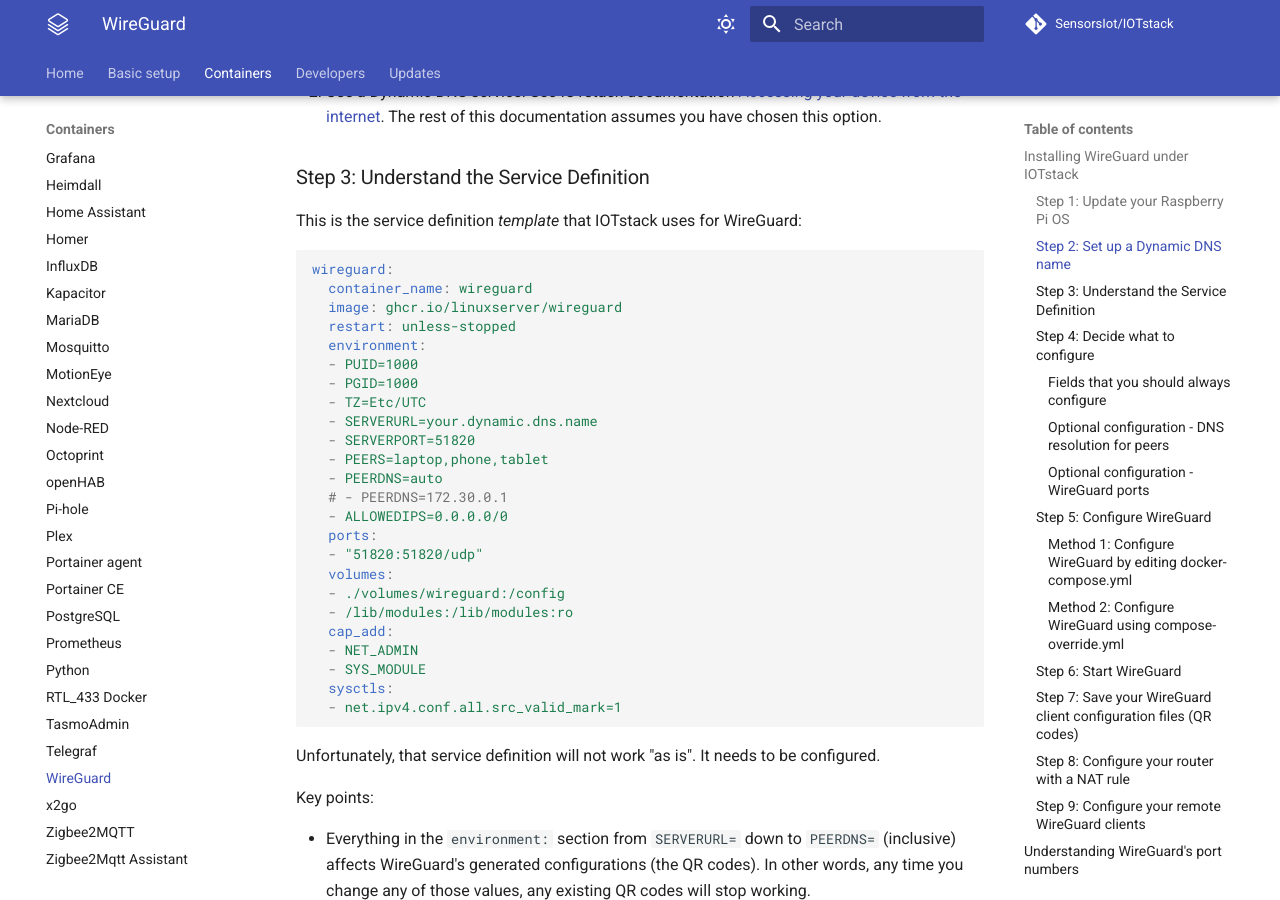
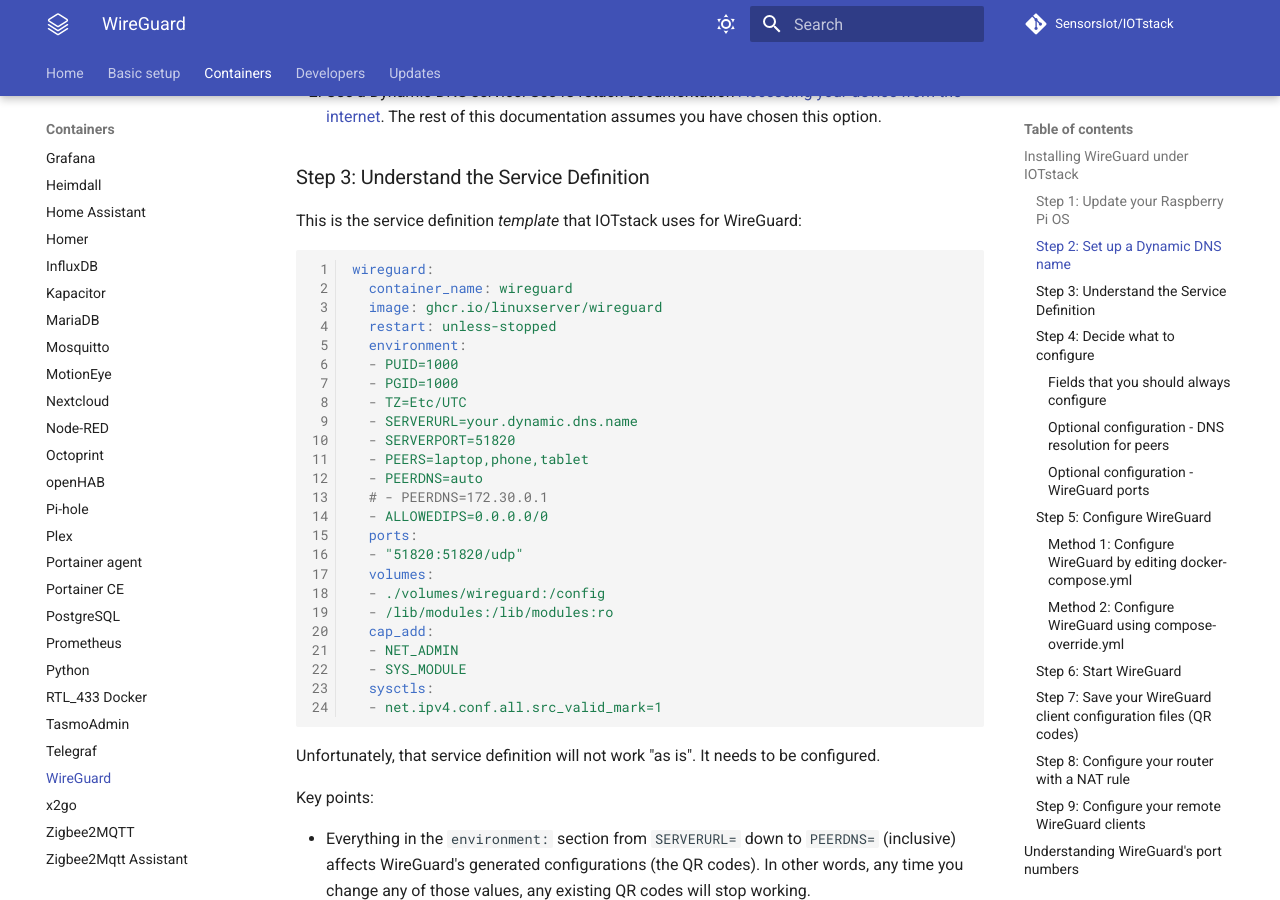
Before and after one commit to gcgarner/IOTstack, an MkDocs documentation site: the page built from docs/Containers/WireGuard.md, in a window 1280 px wide and 900 px high, scrolled down 1130 px. Built offline with MkDocs 1.6.1 and Material for MkDocs 9.7.7, drawn with Linux system fonts in a browser that asks for light colours; comment, search, counter and statistics services are not loaded.

Commit message:
change bash codefence to console, opportunistic yml fences
Signed-off-by: Phill Kelley <34226495+Paraphraser@users.noreply.github.com>

````diff
--- a/docs/Containers/WireGuard.md
+++ b/docs/Containers/WireGuard.md
@@ -35,7 +35,7 @@
 
 This is the service definition *template* that IOTstack uses for WireGuard:
 
-```yml
+``` { .yaml linenums="1" }
 wireguard:
   container_name: wireguard
   image: ghcr.io/linuxserver/wireguard
@@ -237,13 +237,13 @@
 
 1. Use your favourite text editor to create (or open) the override file. The file is expected to be at the path:
 
-	```bash
+	```
 	~/IOTstack/compose-override.yml
 	```
 
 2. Define overrides to implement the decisions you took in [Decide what to configure](#configureWhat). For example:
 
-	```yml
+	``` { .yaml linenums="1" }
 	services:
 	  wireguard:
 	    environment:
@@ -527,7 +527,7 @@
 
 To monitor traffic:
 
-```bash
+```console
 $ docker exec -t wireguard tcpdump -i eth0 -n udp port «internal»
 ```
 
````
